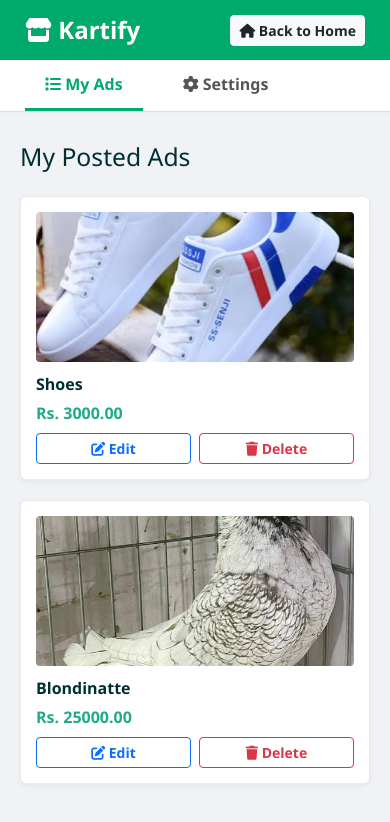
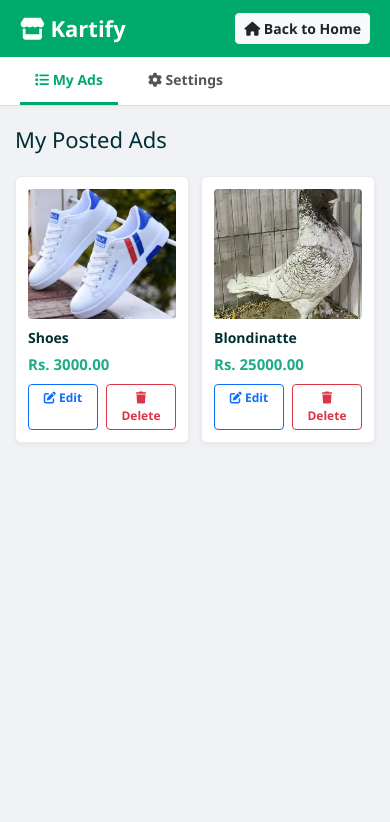
Before and after one commit to mhdamaan4321-source/Kartify-, a Django app: page /my-ads/ in a window 390 px wide. Shown: the top 822 px of the page. Run offline with Django 5.2, Linux system fonts and the light colour scheme; a user stored in the database is signed in; data comes from the database, SQL or seed files in the repository.

Commit message:
Make my_ads.html fully mobile responsive with viewport and grid adjustments

```diff
--- a/core/templates/core/my_ads.html
+++ b/core/templates/core/my_ads.html
@@ -3,6 +3,7 @@
 <html lang="en">
 <head>
     <meta charset="UTF-8">
+    <meta name="viewport" content="width=device-width, initial-scale=1.0">
     <title>Kartify - My Account</title>
     <link href="https://cdn.jsdelivr.net/npm/bootstrap@5.3.0/dist/css/bootstrap.min.css" rel="stylesheet">
     <link rel="stylesheet" href="https://cdnjs.cloudflare.com/ajax/libs/font-awesome/6.4.0/css/all.min.css">
@@ -10,25 +11,41 @@
     <style>
         body { font-family: 'Segoe UI', Tahoma, Geneva, Verdana, sans-serif; background: #f0f2f5; color: #333; margin: 0; padding: 0; }
         header { background: #00aa6c; color: white; width: 100%; box-shadow: 0 2px 5px rgba(0,0,0,0.1); }
-        .custom-navbar { display: flex; justify-content: space-between; align-items: center; padding: 12px 25px; }
-        .navbar-brand-custom { font-size: 24px; font-weight: bold; color: white; text-decoration: none; }
+        .custom-navbar { display: flex; justify-content: space-between; align-items: center; padding: 12px 20px; flex-wrap: wrap; gap: 10px; }
+        .navbar-brand-custom { font-size: 22px; font-weight: bold; color: white; text-decoration: none; }
 
         /* Account Sub-Header Tabs */
-        .account-tabs-container { background: white; border-bottom: 1px solid #ddd; padding: 0 25px; box-shadow: 0 2px 4px rgba(0,0,0,0.02); }
-        .account-tabs { display: flex; gap: 20px; }
-        .account-tab-item { padding: 12px 20px; font-weight: bold; color: #555; text-decoration: none; border-bottom: 3px solid transparent; transition: 0.2s; }
+        .account-tabs-container { background: white; border-bottom: 1px solid #ddd; padding: 0 20px; box-shadow: 0 2px 4px rgba(0,0,0,0.02); }
+        .account-tabs { display: flex; gap: 15px; flex-wrap: wrap; }
+        .account-tab-item { padding: 12px 15px; font-weight: bold; color: #555; text-decoration: none; border-bottom: 3px solid transparent; transition: 0.2s; font-size: 14px; }
         .account-tab-item:hover { color: #00aa6c; }
         .account-tab-item.active { color: #00aa6c; border-bottom: 3px solid #00aa6c; }
 
-        /* Content Box */
-        .container-box { max-width: 1100px; margin: 30px auto; padding: 0 20px; }
-        .product-grid { display: grid; grid-template-columns: repeat(auto-fill, minmax(240px, 1fr)); gap: 20px; }
-        .product-card { background: white; border-radius: 6px; padding: 15px; box-shadow: 0 2px 5px rgba(0,0,0,0.05); text-decoration: none; color: inherit; display: block; border: 1px solid #eaeaea; transition: 0.2s; }
+        /* Content Box & Grid */
+        .container-box { max-width: 1100px; margin: 20px auto; padding: 0 15px; }
+        .product-grid { display: grid; grid-template-columns: repeat(2, 1fr); gap: 12px; }
+
+        .product-card { background: white; border-radius: 6px; padding: 12px; box-shadow: 0 2px 5px rgba(0,0,0,0.05); text-decoration: none; color: inherit; display: block; border: 1px solid #eaeaea; transition: 0.2s; }
         .product-card:hover { transform: translateY(-3px); box-shadow: 0 4px 10px rgba(0,0,0,0.1); }
-        .product-card-img { width: 100%; height: 150px; background: #f2f2f2; border-radius: 4px; overflow: hidden; margin-bottom: 10px; display: flex; align-items: center; justify-content: center; }
+        .product-card-img { width: 100%; height: 130px; background: #f2f2f2; border-radius: 4px; overflow: hidden; margin-bottom: 8px; display: flex; align-items: center; justify-content: center; }
         .product-card-img img { width: 100%; height: 100%; object-fit: cover; }
-        .product-title { font-size: 16px; font-weight: bold; color: #002f34; margin: 0 0 5px 0; }
-        .product-price { color: #20ab89; font-size: 16px; font-weight: bold; margin-bottom: 8px; }
+        .product-title { font-size: 14px; font-weight: bold; color: #002f34; margin: 0 0 5px 0; white-space: nowrap; overflow: hidden; text-overflow: ellipsis; }
+        .product-price { color: #20ab89; font-size: 15px; font-weight: bold; margin-bottom: 8px; }
+
+        /* Desktop View Adjustments */
+        @media (min-width: 768px) {
+            .custom-navbar { padding: 12px 25px; }
+            .navbar-brand-custom { font-size: 24px; }
+            .account-tabs-container { padding: 0 25px; }
+            .account-tabs { gap: 20px; }
+            .account-tab-item { padding: 12px 20px; font-size: 16px; }
+            .container-box { margin: 30px auto; padding: 0 20px; }
+            .product-grid { grid-template-columns: repeat(auto-fill, minmax(240px, 1fr)); gap: 20px; }
+            .product-card { padding: 15px; }
+            .product-card-img { height: 150px; }
+            .product-title { font-size: 16px; white-space: normal; }
+            .product-price { font-size: 16px; }
+        }
     </style>
 </head>
 <body>
@@ -50,7 +67,7 @@
 
 <!-- My Ads Content -->
 <div class="container-box">
-    <h2 class="mb-4" style="color: #002f34;">My Posted Ads</h2>
+    <h2 class="mb-4" style="color: #002f34; font-size: 22px;">My Posted Ads</h2>
     <div class="product-grid">
         {% for product in products %}
             <div class="product-card">
@@ -68,8 +85,8 @@
                 <div class="product-price">Rs. {{ product.price }}</div>
 
                 <div class="d-flex gap-2 mt-2">
-                    <a href="{% url 'edit_product' product.id %}" class="btn btn-sm btn-outline-primary w-50 fw-semibold"><i class="fas fa-edit"></i> Edit</a>
-                    <a href="{% url 'delete_product' product.id %}" class="btn btn-sm btn-outline-danger w-50 fw-semibold" onclick="return confirm('Are you sure you want to delete this ad?');"><i class="fas fa-trash"></i> Delete</a>
+                    <a href="{% url 'edit_product' product.id %}" class="btn btn-sm btn-outline-primary w-50 fw-semibold" style="font-size: 12px;"><i class="fas fa-edit"></i> Edit</a>
+                    <a href="{% url 'delete_product' product.id %}" class="btn btn-sm btn-outline-danger w-50 fw-semibold" style="font-size: 12px;" onclick="return confirm('Are you sure you want to delete this ad?');"><i class="fas fa-trash"></i> Delete</a>
                 </div>
             </div>
         {% empty %}
```
Also changed, not shown: core/templates/core/chat_home.html (+21 -10 lines).
